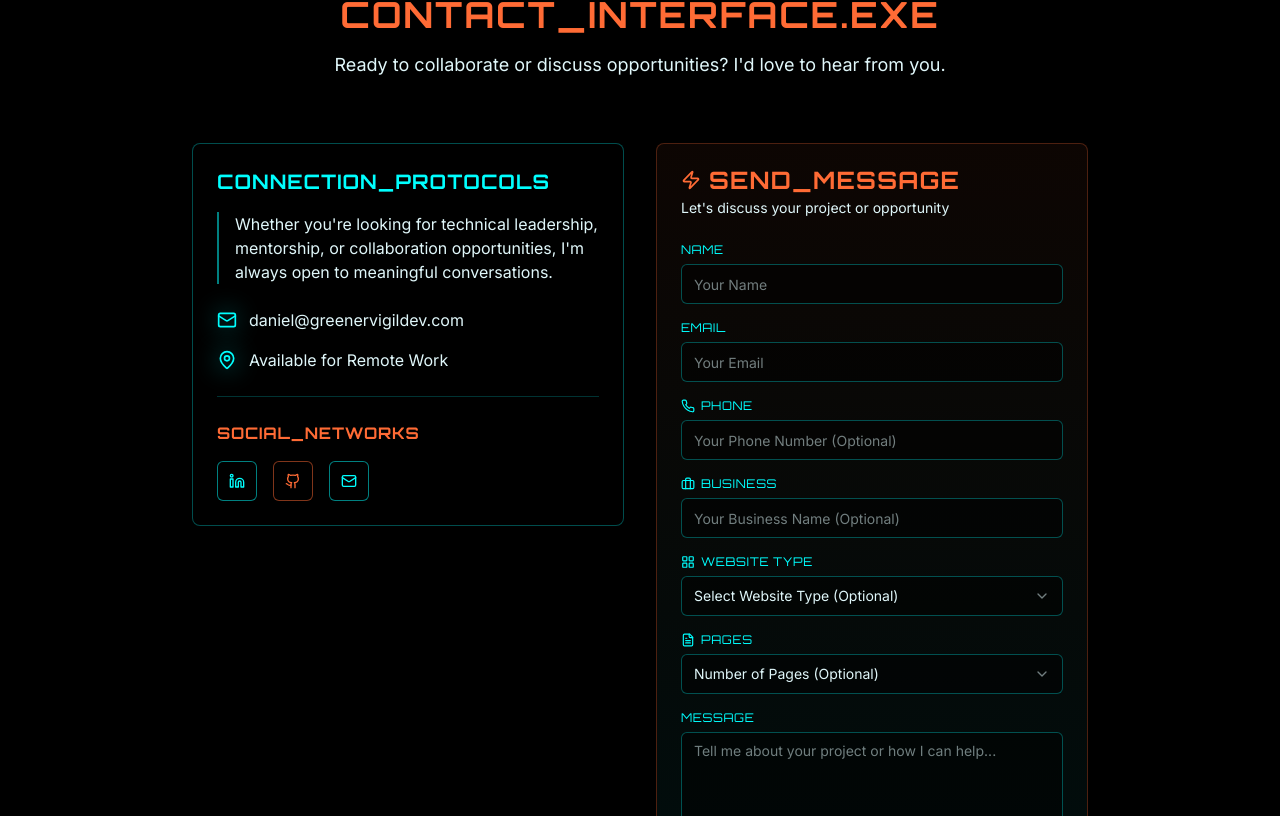
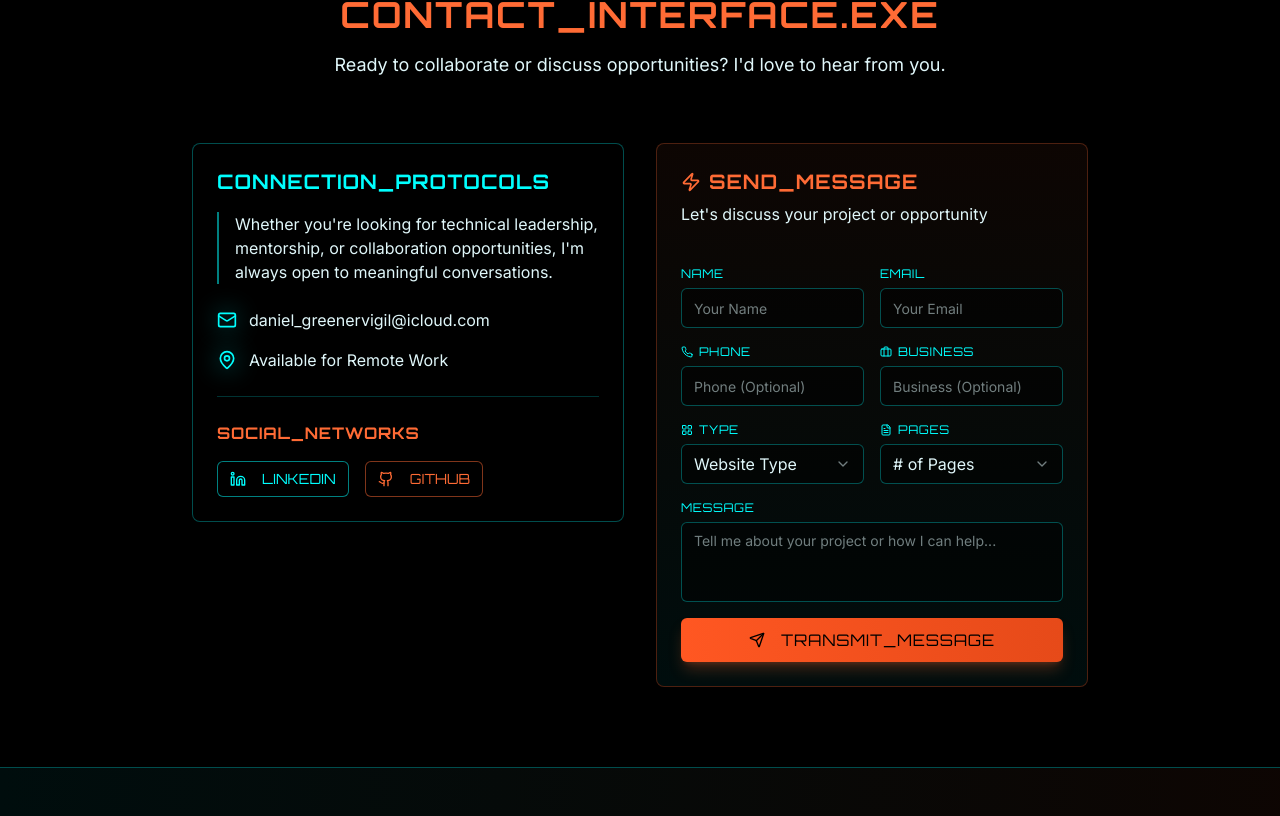
Before and after one commit to greenervigil/next-portfolio, a Next.js app: page / in a window 1280 px wide. Shown: the part 8344-9160 px from the top of the page. Built offline with nearby package versions, Linux system fonts and the light colour scheme.

Commit message:
update contact for responsiveness

```diff
--- a/components/contact.tsx
+++ b/components/contact.tsx
@@ -27,6 +27,7 @@ import { contactFormSchema } from "@/lib/validations"
 import { checkRateLimit } from "@/lib/rate-limit"
 import { Select, SelectContent, SelectItem, SelectTrigger, SelectValue } from "@/components/ui/select"
 import { Label } from "@/components/ui/label"
+import Link from "next/link"
 
 interface FormState {
   success: boolean | null
@@ -134,74 +135,81 @@ export function Contact() {
       <div className="container mx-auto px-4 sm:px-6 lg:px-8 relative z-10">
         <div className="max-w-4xl mx-auto">
           {/* Section Header */}
-          <div className="text-center mb-16">
+          <div className="text-center mb-12 sm:mb-16">
             <div className="inline-flex items-center space-x-2 mb-4">
               <div className="w-8 h-px bg-gradient-to-r from-transparent to-orange-400" />
               <Send className="h-6 w-6 text-orange-400" />
               <div className="w-8 h-px bg-gradient-to-l from-transparent to-orange-400" />
             </div>
-            <h2 className="text-3xl sm:text-4xl font-orbitron font-bold mb-4 text-orange-400 tracking-wider">
-              CONTACT_INTERFACE.EXE
+            <h2 className="text-2xl sm:text-3xl lg:text-4xl font-orbitron font-bold mb-4 text-orange-400 tracking-wide sm:tracking-wider">
+              <span className="block sm:hidden">CONTACT.EXE</span>
+              <span className="hidden sm:block">CONTACT_INTERFACE.EXE</span>
             </h2>
-            <p className="text-lg text-cyan-100 font-inter">
+            <p className="text-base sm:text-lg text-cyan-100 font-inter px-4 sm:px-0">
               Ready to collaborate or discuss opportunities? I'd love to hear from you.
             </p>
           </div>
 
-          <div className="grid md:grid-cols-2 gap-8">
+          <div className="grid md:grid-cols-2 gap-6 md:gap-8">
             {/* Contact Info */}
-            <div className="space-y-6">
+            <div className="space-y-6 order-2 md:order-1">
               <Card className="bg-black/50 border-cyan-400/30 backdrop-blur-sm">
-                <CardContent className="p-6">
-                  <h3 className="text-xl font-orbitron font-bold mb-4 text-cyan-400 tracking-wider">
-                    CONNECTION_PROTOCOLS
+                <CardContent className="p-4 sm:p-6">
+                  <h3 className="text-lg sm:text-xl font-orbitron font-bold mb-3 sm:mb-4 text-cyan-400 tracking-wide sm:tracking-wider">
+                    <span className="block sm:hidden">CONNECT</span>
+                    <span className="hidden sm:block">CONNECTION_PROTOCOLS</span>
                   </h3>
-                  <p className="text-cyan-100 font-inter mb-6 border-l-2 border-cyan-400/50 pl-4">
+                  <p className="text-cyan-100 font-inter mb-4 sm:mb-6 border-l-2 border-cyan-400/50 pl-3 sm:pl-4 text-sm sm:text-base">
                     Whether you're looking for technical leadership, mentorship, or collaboration opportunities, I'm
                     always open to meaningful conversations.
                   </p>
 
-                  <div className="space-y-4">
-                    <div className="flex items-center space-x-3 group">
-                      <div className="relative">
-                        <Mail className="h-5 w-5 text-cyan-400 group-hover:text-orange-400 transition-colors" />
+                  <div className="space-y-3 sm:space-y-4">
+                    <div className="flex items-start space-x-3 group">
+                      <div className="relative mt-0.5">
+                        <Mail className="h-4 w-4 sm:h-5 sm:w-5 text-cyan-400 group-hover:text-orange-400 transition-colors" />
                         <div className="absolute inset-0 bg-cyan-400 blur-md opacity-20 group-hover:opacity-40 transition-opacity" />
                       </div>
-                      <span className="text-cyan-100 font-inter">daniel@greenervigildev.com</span>
+                      <div className="min-w-0 flex-1">
+                        <span className="text-cyan-100 font-inter text-sm sm:text-base break-all">
+                          daniel_greenervigil@icloud.com
+                        </span>
+                      </div>
                     </div>
                     <div className="flex items-center space-x-3 group">
                       <div className="relative">
-                        <MapPin className="h-5 w-5 text-cyan-400 group-hover:text-orange-400 transition-colors" />
+                        <MapPin className="h-4 w-4 sm:h-5 sm:w-5 text-cyan-400 group-hover:text-orange-400 transition-colors" />
                         <div className="absolute inset-0 bg-cyan-400 blur-md opacity-20 group-hover:opacity-40 transition-opacity" />
                       </div>
-                      <span className="text-cyan-100 font-inter">Available for Remote Work</span>
+                      <span className="text-cyan-100 font-inter text-sm sm:text-base">Available for Remote Work</span>
                     </div>
                   </div>
 
-                  <div className="pt-6 border-t border-cyan-400/20 mt-6">
-                    <h4 className="font-orbitron font-bold mb-4 text-orange-400 tracking-wider">SOCIAL_NETWORKS</h4>
-                    <div className="flex space-x-4">
+                  <div className="pt-4 sm:pt-6 border-t border-cyan-400/20 mt-4 sm:mt-6">
+                    <h4 className="font-orbitron font-bold mb-3 sm:mb-4 text-orange-400 tracking-wide sm:tracking-wider text-sm sm:text-base">
+                      SOCIAL_NETWORKS
+                    </h4>
+                    <div className="flex flex-wrap gap-3 sm:gap-4">
+                      <Link href='https://www.linkedin.com/in/danieljvigil' target="_blank">
                         <Button
                           variant="outline"
-                        size="icon"
-                        className="border-cyan-400/50 text-cyan-400 hover:bg-cyan-400/10 hover:border-cyan-400 transition-all duration-300 group"
+                          size="sm"
+                          className="border-cyan-400/50 text-cyan-400 hover:bg-cyan-400/10 hover:border-cyan-400 transition-all duration-300 group flex-1 sm:flex-none"
                         >
-                        <Linkedin className="h-4 w-4 group-hover:scale-110 transition-transform" />
+                          <Linkedin className="h-3 w-3 sm:h-4 sm:w-4 group-hover:scale-110 transition-transform mr-2" />
+                          <span className="text-xs sm:text-sm font-orbitron">LINKEDIN</span>
                         </Button>
+                      </Link>
+                      <Link href='https://github.com/greenervigil' target="_blank">
                         <Button
                           variant="outline"
-                        size="icon"
-                        className="border-orange-400/50 text-orange-400 hover:bg-orange-400/10 hover:border-orange-400 transition-all duration-300 group"
+                          size="sm"
+                          className="border-orange-400/50 text-orange-400 hover:bg-orange-400/10 hover:border-orange-400 transition-all duration-300 group flex-1 sm:flex-none"
                         >
-                        <Github className="h-4 w-4 group-hover:scale-110 transition-transform" />
+                          <Github className="h-3 w-3 sm:h-4 sm:w-4 group-hover:scale-110 transition-transform mr-2" />
+                          <span className="text-xs sm:text-sm font-orbitron">GITHUB</span>
                         </Button>
-                      <Button
-                        variant="outline"
-                        size="icon"
-                        className="border-cyan-400/50 text-cyan-400 hover:bg-cyan-400/10 hover:border-cyan-400 transition-all duration-300 group"
-                      >
-                        <Mail className="h-4 w-4 group-hover:scale-110 transition-transform" />
-                      </Button>
+                      </Link>
                     </div>
                   </div>
                 </CardContent>
@@ -209,61 +217,61 @@ export function Contact() {
             </div>
 
             {/* Contact Form */}
-            <Card className="bg-black/50 border-orange-400/30 backdrop-blur-sm relative overflow-hidden">
+            <Card className="bg-black/50 border-orange-400/30 backdrop-blur-sm relative overflow-hidden order-1 md:order-2">
               <div className="absolute inset-0 bg-gradient-to-b from-orange-400/5 to-cyan-400/5" />
-              <CardHeader className="relative z-10">
+              <CardHeader className="relative z-10 p-4 sm:p-6 pb-3 sm:pb-4">
                 <div className="flex items-center gap-2">
-                  <Zap className="h-5 w-5 text-orange-400" />
-                  <CardTitle className="font-orbitron text-orange-400 tracking-wider">SEND_MESSAGE</CardTitle>
+                  <Zap className="h-4 w-4 sm:h-5 sm:w-5 text-orange-400" />
+                  <CardTitle className="font-orbitron text-orange-400 tracking-wide sm:tracking-wider text-lg sm:text-xl">
+                    SEND_MESSAGE
+                  </CardTitle>
                 </div>
-                <CardDescription className="text-cyan-100 font-inter">
+                <CardDescription className="text-cyan-100 font-inter text-sm sm:text-base">
                   Let's discuss your project or opportunity
                 </CardDescription>
               </CardHeader>
-              <CardContent className="relative z-10">
+              <CardContent className="relative z-10 p-4 sm:p-6 pt-0">
                 {/* Status Messages */}
                 {formState.success !== null && (
                   <div
-                    className={`mb-4 p-4 rounded-lg border flex items-center space-x-2 ${
+                    className={`mb-4 p-3 sm:p-4 rounded-lg border flex items-start space-x-2 ${
                       formState.success
                         ? "bg-green-400/10 border-green-400/30 text-green-400"
                         : "bg-red-400/10 border-red-400/30 text-red-400"
                     }`}
                   >
                     {formState.success ? (
-                      <CheckCircle className="h-5 w-5 flex-shrink-0" />
+                      <CheckCircle className="h-4 w-4 sm:h-5 sm:w-5 flex-shrink-0 mt-0.5" />
                     ) : (
-                      <AlertCircle className="h-5 w-5 flex-shrink-0" />
+                      <AlertCircle className="h-4 w-4 sm:h-5 sm:w-5 flex-shrink-0 mt-0.5" />
                     )}
-                    <span className="font-inter text-sm">{formState.message}</span>
+                    <span className="font-inter text-xs sm:text-sm">{formState.message}</span>
                   </div>
                 )}
 
-                <form onSubmit={handleSubmit} className="space-y-4">
-                  {/* Name */}
+                <form onSubmit={handleSubmit} className="space-y-3 sm:space-y-4">
+                  {/* Name & Email Row */}
+                  <div className="grid grid-cols-1 sm:grid-cols-2 gap-3 sm:gap-4">
                     <div>
-                    <div className="flex items-center mb-1.5">
-                      <Label htmlFor="name" className="text-cyan-400 font-orbitron text-xs tracking-wider">
+                      <Label htmlFor="name" className="text-cyan-400 font-orbitron text-xs tracking-wider mb-1.5 block">
                         NAME
                       </Label>
-                    </div>
                       <Input
                         id="name"
                         name="name"
                         placeholder="Your Name"
                         required
                         disabled={isPending}
-                      className="bg-black/50 border-cyan-400/30 text-cyan-100 placeholder:text-cyan-100/50 focus:border-cyan-400 font-inter disabled:opacity-50"
+                        className="bg-black/50 border-cyan-400/30 text-cyan-100 placeholder:text-cyan-100/50 focus:border-cyan-400 font-inter disabled:opacity-50 h-9 sm:h-10 text-sm sm:text-base"
                       />
                     </div>
-
-                  {/* Email */}
                     <div>
-                    <div className="flex items-center mb-1.5">
-                      <Label htmlFor="email" className="text-cyan-400 font-orbitron text-xs tracking-wider">
+                      <Label
+                        htmlFor="email"
+                        className="text-cyan-400 font-orbitron text-xs tracking-wider mb-1.5 block"
+                      >
                         EMAIL
                       </Label>
-                    </div>
                       <Input
                         id="email"
                         name="email"
@@ -271,14 +279,16 @@ export function Contact() {
                         placeholder="Your Email"
                         required
                         disabled={isPending}
-                      className="bg-black/50 border-cyan-400/30 text-cyan-100 placeholder:text-cyan-100/50 focus:border-cyan-400 font-inter disabled:opacity-50"
+                        className="bg-black/50 border-cyan-400/30 text-cyan-100 placeholder:text-cyan-100/50 focus:border-cyan-400 font-inter disabled:opacity-50 h-9 sm:h-10 text-sm sm:text-base"
                       />
                     </div>
+                  </div>
 
-                  {/* Phone */}
+                  {/* Phone & Business Row */}
+                  <div className="grid grid-cols-1 sm:grid-cols-2 gap-3 sm:gap-4">
                     <div>
                       <div className="flex items-center mb-1.5">
-                      <Phone className="h-3.5 w-3.5 text-cyan-400 mr-1.5" />
+                        <Phone className="h-3 w-3 text-cyan-400 mr-1.5" />
                         <Label htmlFor="phone" className="text-cyan-400 font-orbitron text-xs tracking-wider">
                           PHONE
                         </Label>
@@ -287,16 +297,14 @@ export function Contact() {
                         id="phone"
                         name="phone"
                         type="tel"
-                      placeholder="Your Phone Number (Optional)"
+                        placeholder="Phone (Optional)"
                         disabled={isPending}
-                      className="bg-black/50 border-cyan-400/30 text-cyan-100 placeholder:text-cyan-100/50 focus:border-cyan-400 font-inter disabled:opacity-50"
+                        className="bg-black/50 border-cyan-400/30 text-cyan-100 placeholder:text-cyan-100/50 focus:border-cyan-400 font-inter disabled:opacity-50 h-9 sm:h-10 text-sm sm:text-base"
                       />
                     </div>
-
-                  {/* Business */}
                     <div>
                       <div className="flex items-center mb-1.5">
-                      <Briefcase className="h-3.5 w-3.5 text-cyan-400 mr-1.5" />
+                        <Briefcase className="h-3 w-3 text-cyan-400 mr-1.5" />
                         <Label htmlFor="business" className="text-cyan-400 font-orbitron text-xs tracking-wider">
                           BUSINESS
                         </Label>
@@ -304,23 +312,25 @@ export function Contact() {
                       <Input
                         id="business"
                         name="business"
-                      placeholder="Your Business Name (Optional)"
+                        placeholder="Business (Optional)"
                         disabled={isPending}
-                      className="bg-black/50 border-cyan-400/30 text-cyan-100 placeholder:text-cyan-100/50 focus:border-cyan-400 font-inter disabled:opacity-50"
+                        className="bg-black/50 border-cyan-400/30 text-cyan-100 placeholder:text-cyan-100/50 focus:border-cyan-400 font-inter disabled:opacity-50 h-9 sm:h-10 text-sm sm:text-base"
                       />
                     </div>
+                  </div>
 
-                  {/* Website Type */}
+                  {/* Website Type & Pages Row */}
+                  <div className="grid grid-cols-1 sm:grid-cols-2 gap-3 sm:gap-4">
                     <div>
                       <div className="flex items-center mb-1.5">
-                      <LayoutGrid className="h-3.5 w-3.5 text-cyan-400 mr-1.5" />
+                        <LayoutGrid className="h-3 w-3 text-cyan-400 mr-1.5" />
                         <Label htmlFor="website_type" className="text-cyan-400 font-orbitron text-xs tracking-wider">
-                        WEBSITE TYPE
+                          TYPE
                         </Label>
                       </div>
                       <Select value={websiteType} onValueChange={setWebsiteType} disabled={isPending}>
-                      <SelectTrigger className="bg-black/50 border-cyan-400/30 text-cyan-100 focus:border-cyan-400 font-inter disabled:opacity-50">
-                        <SelectValue placeholder="Select Website Type (Optional)" />
+                        <SelectTrigger className="bg-black/50 border-cyan-400/30 text-cyan-100 focus:border-cyan-400 font-inter disabled:opacity-50 h-9 sm:h-10 text-sm sm:text-base">
+                          <SelectValue placeholder="Website Type" />
                         </SelectTrigger>
                         <SelectContent className="bg-black/90 border-cyan-400/30 text-cyan-100">
                           <SelectItem value="portfolio">Portfolio</SelectItem>
@@ -332,18 +342,16 @@ export function Contact() {
                         </SelectContent>
                       </Select>
                     </div>
-
-                  {/* Pages */}
                     <div>
                       <div className="flex items-center mb-1.5">
-                      <FileText className="h-3.5 w-3.5 text-cyan-400 mr-1.5" />
+                        <FileText className="h-3 w-3 text-cyan-400 mr-1.5" />
                         <Label htmlFor="pages" className="text-cyan-400 font-orbitron text-xs tracking-wider">
                           PAGES
                         </Label>
                       </div>
                       <Select value={pages} onValueChange={setPages} disabled={isPending}>
-                      <SelectTrigger className="bg-black/50 border-cyan-400/30 text-cyan-100 focus:border-cyan-400 font-inter disabled:opacity-50">
-                        <SelectValue placeholder="Number of Pages (Optional)" />
+                        <SelectTrigger className="bg-black/50 border-cyan-400/30 text-cyan-100 focus:border-cyan-400 font-inter disabled:opacity-50 h-9 sm:h-10 text-sm sm:text-base">
+                          <SelectValue placeholder="# of Pages" />
                         </SelectTrigger>
                         <SelectContent className="bg-black/90 border-cyan-400/30 text-cyan-100">
                           <SelectItem value="1">1 Page</SelectItem>
@@ -353,38 +361,40 @@ export function Contact() {
                         </SelectContent>
                       </Select>
                     </div>
+                  </div>
 
                   {/* Message */}
                   <div>
-                    <div className="flex items-center mb-1.5">
-                      <Label htmlFor="message" className="text-cyan-400 font-orbitron text-xs tracking-wider">
+                    <Label
+                      htmlFor="message"
+                      className="text-cyan-400 font-orbitron text-xs tracking-wider mb-1.5 block"
+                    >
                       MESSAGE
                     </Label>
-                    </div>
                     <Textarea
                       id="message"
                       name="message"
                       placeholder="Tell me about your project or how I can help..."
-                      rows={4}
+                      rows={3}
                       required
                       disabled={isPending}
-                      className="bg-black/50 border-cyan-400/30 text-cyan-100 placeholder:text-cyan-100/50 focus:border-cyan-400 font-inter resize-none disabled:opacity-50"
+                      className="bg-black/50 border-cyan-400/30 text-cyan-100 placeholder:text-cyan-100/50 focus:border-cyan-400 font-inter resize-none disabled:opacity-50 text-sm sm:text-base"
                     />
                   </div>
 
                   <Button
                     type="submit"
                     disabled={isPending}
-                    className="w-full bg-gradient-to-r from-orange-500 to-orange-600 hover:from-orange-400 hover:to-orange-500 text-black font-orbitron tracking-wider shadow-lg shadow-orange-400/25 hover:shadow-orange-400/50 transition-all duration-300 disabled:opacity-50 disabled:cursor-not-allowed"
+                    className="w-full bg-gradient-to-r from-orange-500 to-orange-600 hover:from-orange-400 hover:to-orange-500 text-black font-orbitron tracking-wider shadow-lg shadow-orange-400/25 hover:shadow-orange-400/50 transition-all duration-300 disabled:opacity-50 disabled:cursor-not-allowed h-10 sm:h-11 text-sm sm:text-base"
                   >
                     {isPending ? (
                       <>
-                        <Loader2 className="mr-2 h-4 w-4 animate-spin" />
+                        <Loader2 className="mr-2 h-3 w-3 sm:h-4 sm:w-4 animate-spin" />
                         TRANSMITTING...
                       </>
                     ) : (
                       <>
-                        <Send className="mr-2 h-4 w-4" />
+                        <Send className="mr-2 h-3 w-3 sm:h-4 sm:w-4" />
                         TRANSMIT_MESSAGE
                       </>
                     )}
```
Lines whose indentation alone changed are shown as unchanged.
